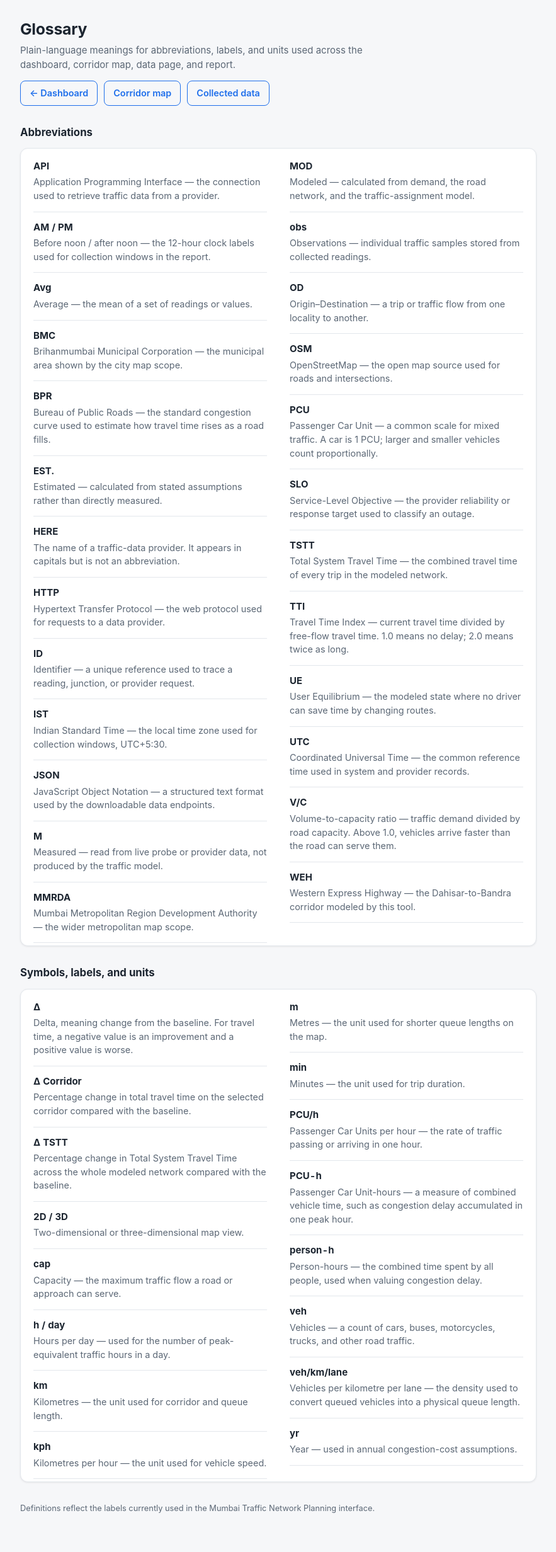
After one commit to PlaninLab/mumbai_Traffic_Network_Planning, a FastAPI app: template src/web/templates/glossary.html in a window 1280 px wide. The commit adds this page. Shown: the whole page at 63% size, without its empty margins (198-1081 px from the left). Run offline with FastAPI, Linux system fonts and the light colour scheme; the template is opened without the code that fills it, so the values that code supplies are empty.

Commit message:
added glossary for terms

```diff
--- a/src/web/app.py
+++ b/src/web/app.py
@@ -99,6 +99,11 @@ def dashboard(request: Request):
 @app.get("/map", response_class=HTMLResponse)
 def corridor_map(request: Request):
     return templates.TemplateResponse(request, "map.html", {})
+
+
+@app.get("/glossary", response_class=HTMLResponse)
+def glossary(request: Request):
+    return templates.TemplateResponse(request, "glossary.html", {})
 
 
 # Payload names the map API may serve — a fixed allowlist, never the raw path.
--- a/src/web/static/map_app.js
+++ b/src/web/static/map_app.js
@@ -716,6 +716,7 @@
       '    <button type="button" class="scope-segment" data-scope="mmrda" aria-label="Show MMRDA area" aria-pressed="true">MMRDA</button>' +
       "  </div>" +
       (window.__MAP_DATA__ ? "" : '  <a href="/">Dashboard</a>') +
+      (window.__MAP_DATA__ ? "" : '  <a href="/glossary">Glossary</a>') +
       '  <button type="button" class="btn" id="btn3d">2D view</button>' +
       '  <button type="button" class="btn" id="btncine">Cinematic</button>' +
       "</div>" +
--- a/src/web/templates/dashboard.html
+++ b/src/web/templates/dashboard.html
@@ -63,6 +63,7 @@
     <p style="margin-top:12px">
       <a class="btn" href="/map">Open the corridor map →</a>
       {% if has_report %}<a class="btn ghost" href="/report" style="margin-left:8px">Stakeholder report</a>{% endif %}
+      <a class="btn ghost" href="/glossary" style="margin-left:8px">Glossary</a>
     </p>
   </header>
 
@@ -218,6 +219,7 @@
     <a class="btn ghost" href="/data">Collected data</a>
     <a class="btn ghost" href="/api/segments">Segments JSON</a>
     <a class="btn ghost" href="/api/scenarios">Scenarios JSON</a>
+    <a class="btn ghost" href="/glossary">Glossary</a>
   </div>
 
   <footer>
--- a/src/web/templates/data.html
+++ b/src/web/templates/data.html
@@ -70,6 +70,7 @@
     <div class="nav">
       <a class="btn ghost" href="/">← Dashboard</a>
       <a class="btn ghost" href="/api/data">JSON</a>
+      <a class="btn ghost" href="/glossary">Glossary</a>
     </div>
   </header>
 
--- /dev/null
+++ b/src/web/templates/glossary.html
@@ -0,0 +1,236 @@
+<!doctype html>
+<html lang="en">
+<head>
+<meta charset="utf-8">
+<meta name="viewport" content="width=device-width, initial-scale=1">
+<meta name="theme-color" content="#f6f7f9" media="(prefers-color-scheme: light)">
+<meta name="theme-color" content="#0e1116" media="(prefers-color-scheme: dark)">
+<title>Glossary — Mumbai Traffic</title>
+<style>
+  :root {
+    color-scheme:light dark;
+    --bg:#f6f7f9; --card:#ffffff; --ink:#1c2530; --muted:#5b6775;
+    --line:#e3e7ec; --accent:#1f6feb; --shadow:0 1px 3px rgba(0,0,0,.08);
+  }
+  @media (prefers-color-scheme: dark) {
+    :root { --bg:#0e1116; --card:#171b22; --ink:#e6edf3; --muted:#9aa7b4;
+            --line:#2a313b; --accent:#4c8dff; --shadow:0 1px 3px rgba(0,0,0,.4); }
+  }
+  * { box-sizing:border-box; }
+  body { margin:0; background:var(--bg); color:var(--ink);
+         font:15px/1.5 -apple-system,BlinkMacSystemFont,"Segoe UI",Roboto,sans-serif; }
+  .wrap { max-width:860px; margin:0 auto; padding:28px 20px 60px; }
+  header h1 { margin:0 0 4px; font-size:1.55rem; letter-spacing:-.01em; }
+  header p { max-width:58ch; margin:0; color:var(--muted); }
+  .nav { display:flex; gap:10px; flex-wrap:wrap; margin-top:14px; }
+  .btn { display:inline-block; color:var(--accent); text-decoration:none; padding:8px 14px;
+         border:1px solid var(--accent); border-radius:8px; font-weight:600; font-size:.9rem; }
+  .btn:hover { background:color-mix(in srgb, var(--accent) 9%, transparent); }
+  .btn:focus-visible { outline:2px solid var(--accent); outline-offset:3px; }
+  .section-title { margin:30px 0 12px; font-size:1.05rem; }
+  .sheet { background:var(--card); border:1px solid var(--line); border-radius:12px;
+           padding:4px 20px; box-shadow:var(--shadow); }
+  dl { margin:0; columns:2 320px; column-gap:36px; }
+  .entry { break-inside:avoid; padding:13px 0 14px; border-bottom:1px solid var(--line); }
+  dt { font-weight:700; font-variant-numeric:tabular-nums; }
+  dd { margin:3px 0 0; color:var(--muted); font-size:.9rem; }
+  .formula { white-space:nowrap; }
+  footer { margin-top:32px; color:var(--muted); font-size:.8rem; }
+  @media (max-width:480px) {
+    .wrap { padding-top:20px; }
+    .sheet { padding-inline:16px; }
+  }
+</style>
+</head>
+<body>
+<main class="wrap">
+  <header>
+    <h1>Glossary</h1>
+    <p>Plain-language meanings for abbreviations, labels, and units used across the dashboard, corridor map, data page, and report.</p>
+    <nav class="nav" aria-label="Glossary navigation">
+      <a class="btn" href="/">← Dashboard</a>
+      <a class="btn" href="/map">Corridor map</a>
+      <a class="btn" href="/data">Collected data</a>
+    </nav>
+  </header>
+
+  <h2 class="section-title">Abbreviations</h2>
+  <div class="sheet">
+    <dl>
+      <div class="entry">
+        <dt>API</dt>
+        <dd>Application Programming Interface — the connection used to retrieve traffic data from a provider.</dd>
+      </div>
+      <div class="entry">
+        <dt>AM / PM</dt>
+        <dd>Before noon / after noon — the 12-hour clock labels used for collection windows in the report.</dd>
+      </div>
+      <div class="entry">
+        <dt>Avg</dt>
+        <dd>Average — the mean of a set of readings or values.</dd>
+      </div>
+      <div class="entry">
+        <dt>BMC</dt>
+        <dd>Brihanmumbai Municipal Corporation — the municipal area shown by the city map scope.</dd>
+      </div>
+      <div class="entry">
+        <dt>BPR</dt>
+        <dd>Bureau of Public Roads — the standard congestion curve used to estimate how travel time rises as a road fills.</dd>
+      </div>
+      <div class="entry">
+        <dt>EST.</dt>
+        <dd>Estimated — calculated from stated assumptions rather than directly measured.</dd>
+      </div>
+      <div class="entry">
+        <dt>HERE</dt>
+        <dd>The name of a traffic-data provider. It appears in capitals but is not an abbreviation.</dd>
+      </div>
+      <div class="entry">
+        <dt>HTTP</dt>
+        <dd>Hypertext Transfer Protocol — the web protocol used for requests to a data provider.</dd>
+      </div>
+      <div class="entry">
+        <dt>ID</dt>
+        <dd>Identifier — a unique reference used to trace a reading, junction, or provider request.</dd>
+      </div>
+      <div class="entry">
+        <dt>IST</dt>
+        <dd>Indian Standard Time — the local time zone used for collection windows, <span class="formula">UTC+5:30</span>.</dd>
+      </div>
+      <div class="entry">
+        <dt>JSON</dt>
+        <dd>JavaScript Object Notation — a structured text format used by the downloadable data endpoints.</dd>
+      </div>
+      <div class="entry">
+        <dt>M</dt>
+        <dd>Measured — read from live probe or provider data, not produced by the traffic model.</dd>
+      </div>
+      <div class="entry">
+        <dt>MMRDA</dt>
+        <dd>Mumbai Metropolitan Region Development Authority — the wider metropolitan map scope.</dd>
+      </div>
+      <div class="entry">
+        <dt>MOD</dt>
+        <dd>Modeled — calculated from demand, the road network, and the traffic-assignment model.</dd>
+      </div>
+      <div class="entry">
+        <dt>obs</dt>
+        <dd>Observations — individual traffic samples stored from collected readings.</dd>
+      </div>
+      <div class="entry">
+        <dt>OD</dt>
+        <dd>Origin–Destination — a trip or traffic flow from one locality to another.</dd>
+      </div>
+      <div class="entry">
+        <dt>OSM</dt>
+        <dd>OpenStreetMap — the open map source used for roads and intersections.</dd>
+      </div>
+      <div class="entry">
+        <dt>PCU</dt>
+        <dd>Passenger Car Unit — a common scale for mixed traffic. A car is 1 PCU; larger and smaller vehicles count proportionally.</dd>
+      </div>
+      <div class="entry">
+        <dt>SLO</dt>
+        <dd>Service-Level Objective — the provider reliability or response target used to classify an outage.</dd>
+      </div>
+      <div class="entry">
+        <dt>TSTT</dt>
+        <dd>Total System Travel Time — the combined travel time of every trip in the modeled network.</dd>
+      </div>
+      <div class="entry">
+        <dt>TTI</dt>
+        <dd>Travel Time Index — current travel time divided by free-flow travel time. 1.0 means no delay; 2.0 means twice as long.</dd>
+      </div>
+      <div class="entry">
+        <dt>UE</dt>
+        <dd>User Equilibrium — the modeled state where no driver can save time by changing routes.</dd>
+      </div>
+      <div class="entry">
+        <dt>UTC</dt>
+        <dd>Coordinated Universal Time — the common reference time used in system and provider records.</dd>
+      </div>
+      <div class="entry">
+        <dt>V/C</dt>
+        <dd>Volume-to-capacity ratio — traffic demand divided by road capacity. Above 1.0, vehicles arrive faster than the road can serve them.</dd>
+      </div>
+      <div class="entry">
+        <dt>WEH</dt>
+        <dd>Western Express Highway — the Dahisar-to-Bandra corridor modeled by this tool.</dd>
+      </div>
+    </dl>
+  </div>
+
+  <h2 class="section-title">Symbols, labels, and units</h2>
+  <div class="sheet">
+    <dl>
+      <div class="entry">
+        <dt>Δ</dt>
+        <dd>Delta, meaning change from the baseline. For travel time, a negative value is an improvement and a positive value is worse.</dd>
+      </div>
+      <div class="entry">
+        <dt>Δ Corridor</dt>
+        <dd>Percentage change in total travel time on the selected corridor compared with the baseline.</dd>
+      </div>
+      <div class="entry">
+        <dt>Δ TSTT</dt>
+        <dd>Percentage change in Total System Travel Time across the whole modeled network compared with the baseline.</dd>
+      </div>
+      <div class="entry">
+        <dt>2D / 3D</dt>
+        <dd>Two-dimensional or three-dimensional map view.</dd>
+      </div>
+      <div class="entry">
+        <dt>cap</dt>
+        <dd>Capacity — the maximum traffic flow a road or approach can serve.</dd>
+      </div>
+      <div class="entry">
+        <dt>h / day</dt>
+        <dd>Hours per day — used for the number of peak-equivalent traffic hours in a day.</dd>
+      </div>
+      <div class="entry">
+        <dt>km</dt>
+        <dd>Kilometres — the unit used for corridor and queue length.</dd>
+      </div>
+      <div class="entry">
+        <dt>kph</dt>
+        <dd>Kilometres per hour — the unit used for vehicle speed.</dd>
+      </div>
+      <div class="entry">
+        <dt>m</dt>
+        <dd>Metres — the unit used for shorter queue lengths on the map.</dd>
+      </div>
+      <div class="entry">
+        <dt>min</dt>
+        <dd>Minutes — the unit used for trip duration.</dd>
+      </div>
+      <div class="entry">
+        <dt>PCU/h</dt>
+        <dd>Passenger Car Units per hour — the rate of traffic passing or arriving in one hour.</dd>
+      </div>
+      <div class="entry">
+        <dt>PCU-h</dt>
+        <dd>Passenger Car Unit-hours — a measure of combined vehicle time, such as congestion delay accumulated in one peak hour.</dd>
+      </div>
+      <div class="entry">
+        <dt>person-h</dt>
+        <dd>Person-hours — the combined time spent by all people, used when valuing congestion delay.</dd>
+      </div>
+      <div class="entry">
+        <dt>veh</dt>
+        <dd>Vehicles — a count of cars, buses, motorcycles, trucks, and other road traffic.</dd>
+      </div>
+      <div class="entry">
+        <dt>veh/km/lane</dt>
+        <dd>Vehicles per kilometre per lane — the density used to convert queued vehicles into a physical queue length.</dd>
+      </div>
+      <div class="entry">
+        <dt>yr</dt>
+        <dd>Year — used in annual congestion-cost assumptions.</dd>
+      </div>
+    </dl>
+  </div>
+
+  <footer>Definitions reflect the labels currently used in the Mumbai Traffic Network Planning interface.</footer>
+</main>
+</body>
+</html>
```
